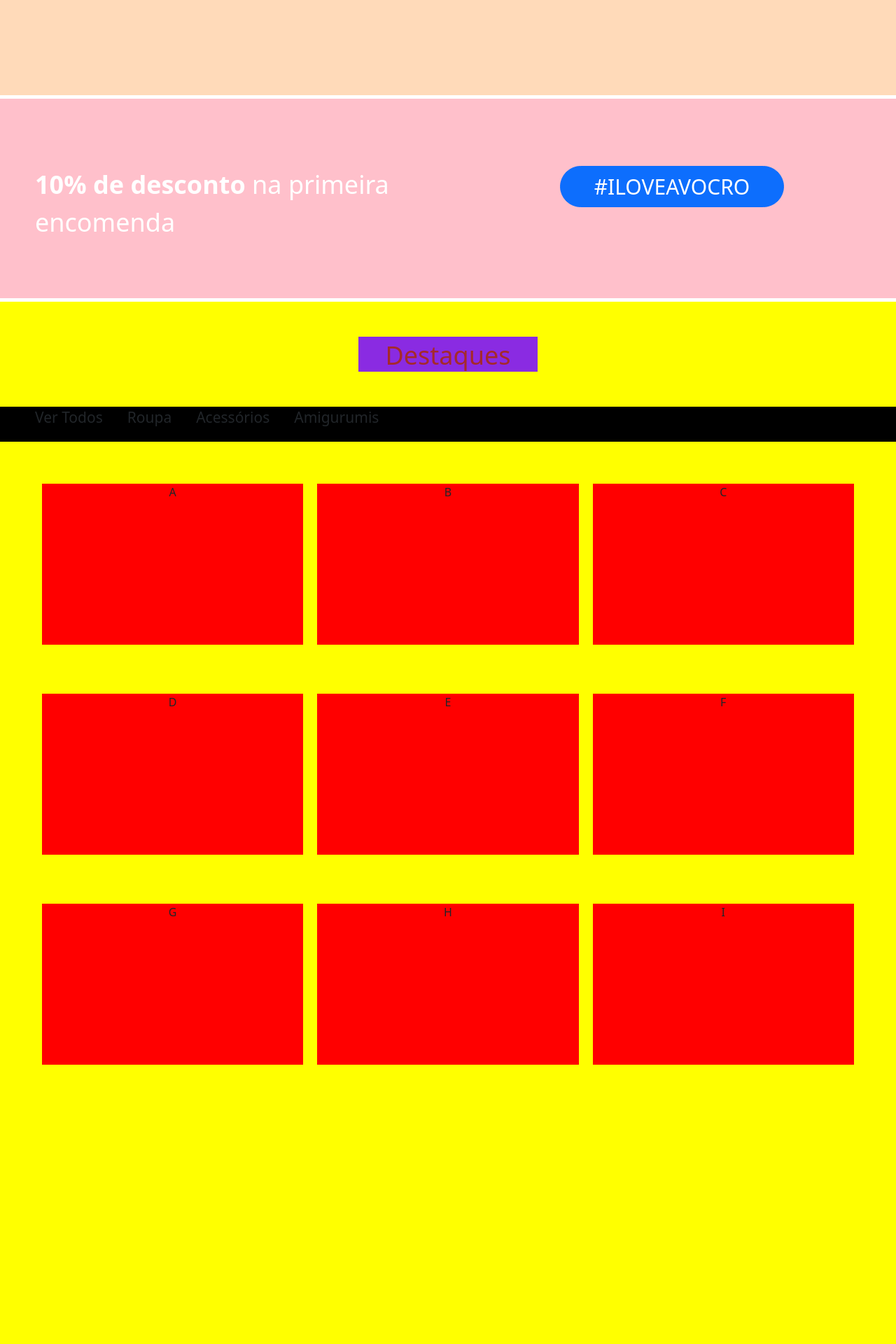
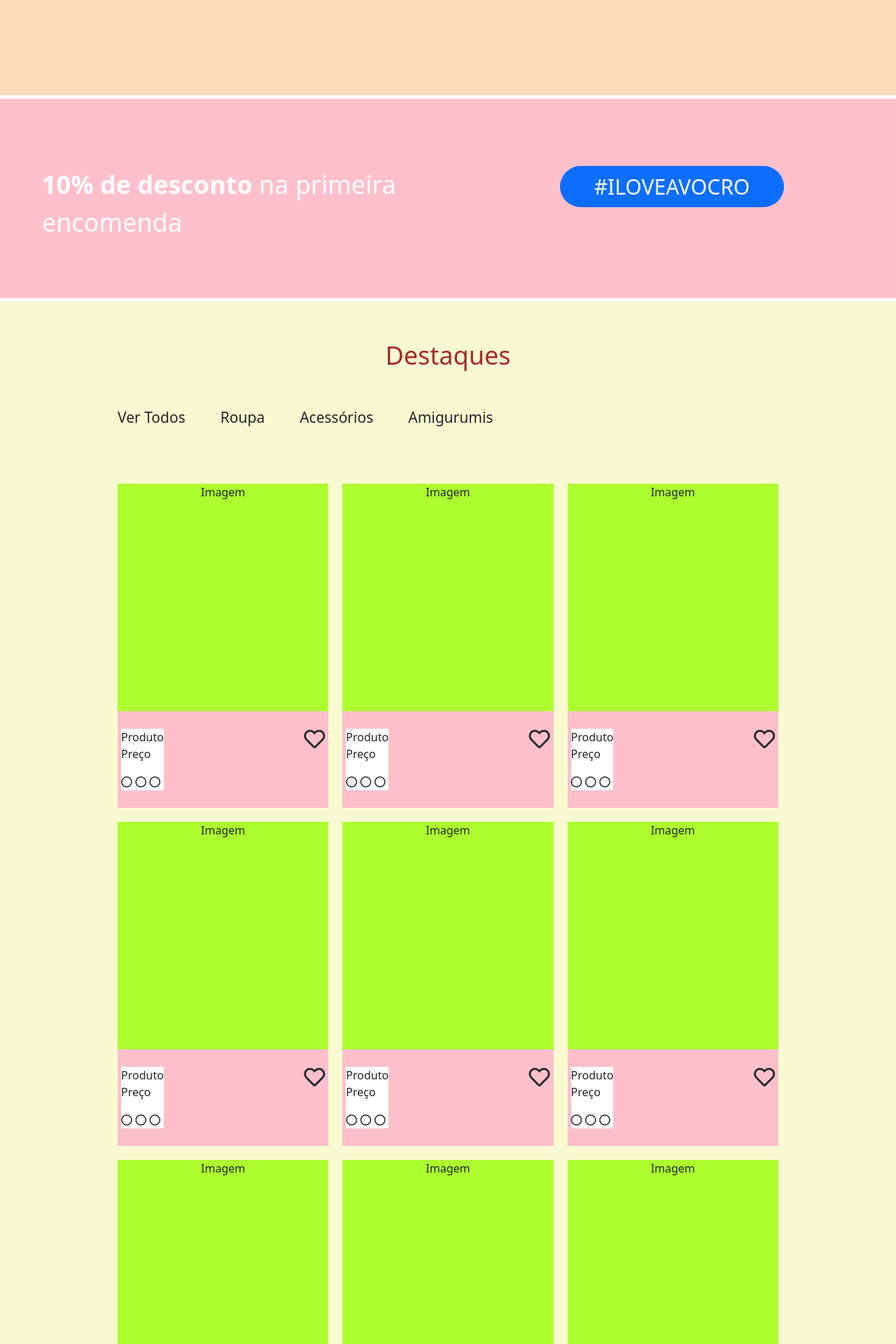
Before and after one commit to mariajardim/Avocro, a PHP site: page / in a window 1280 px wide. Shown: the part 2168-4088 px from the top of the page at 70% size. Run offline with PHP 8.4, Linux system fonts and the light colour scheme.

Commit message:
implementação dos produtos

```diff
--- a/css/style.css
+++ b/css/style.css
@@ -4,8 +4,7 @@
  dd, dt, li, tbody, td, tfoot, th, thead, tr, button, del, ins, map, object,
  a, abbr, acronym, b, bdo, big, br, cite, code, dfn, em, i, img, kbd, q, samp, small, span,
  strong, sub, sup, tt, var, legend, fieldset {
-     margin: 0;
-     padding: 0;
+    padding: 0;
  }
  img, fieldset {
      border: 0;
@@ -190,7 +189,7 @@
     #desconto p {
         font-size: 36px;
         color: white;
-        margin-left: 50px;
+        margin-left: 60px;
         margin-top: 15%;
         float: left;
         width: calc(100% - 50px);
@@ -218,19 +217,20 @@
 
 #destaques {
         width: 100%;
-        height: 2050px;
+        height: 1750px;
         float: left;
-        background-color: yellow;
+        background-color: lightgoldenrodyellow;
         }
 
 #destaques .titulo {
      width: 20%;
      height: 50px;
-     background-color:blueviolet;
+     /* background-color:blueviolet; */
      margin-top: 50px;
      margin-bottom: 50px;
      margin-left: 40%;
      margin-right: 40%;
+     padding: 0;
      }
 
      #destaques .titulo p {
@@ -242,37 +242,97 @@
 #destaques .filtros {
     width: 100%;
     height: 50px;
-    background-color: black;
+  /*  background-color: black; */
     }
 
     #destaques .filtros ul {
-        margin: 50px;
+        margin-left: 158px;
         padding: 0;
+        margin-right: 158px;
+        margin-top: 50px;
+        margin-bottom: 50px;
+        height: 50px;
         }
 
     #destaques .filtros li {
         font-size: 21px;
         float: left;
         list-style: none;
-        margin-right: 35px;
+        margin-right: 40px;
+        margin-left: 10px;
         }
 
+#destaques .produtos {
+   /*  background-color: teal; */
+    height: 1450px;
+    }
+
 #destaques .produtos ul{
-    margin: 50px;
-    padding: 0;
+        margin-left: 158px;
+        padding: 0;
+        margin-right: 158px;
+        margin-top: 50px;
+        margin-bottom: 50px;
+        height: 1450px;
     }
 
 #destaques .produtos li {
     width: calc(33.33% - 20px);
-    height: 230px;
+    height: 463px;
     float: left;
     list-style: none;
     margin: 10px;
-    margin-bottom: 60px;
     /* margin-bottom: 10px; */
     text-align: center;
     background: red;
     }
+
+#destaques li .imagem {
+    height: 325px;
+    width: 100%;
+    text-align: center;
+    background: greenyellow;
+    }
+
+#destaques li .imagemdescricao {
+    height: 138px;
+    width: 100%;
+    background: pink;
+    }
+
+    #destaques li .produtodescricao {
+        background: white;
+        margin-left: 5px;
+        margin-top: 25px;
+        float: left;
+        text-align: left;
+        }
+
+        #destaque li .produtodescricao p {
+            font-size: 16px;
+            margin-left: 25px;
+            }
+
+        #destaque li .produtodescricao .far {
+            font-size: 16px;
+            margin-bottom: 25px;
+            margin-right: 10px;
+            padding: right 20;
+            }
+
+    #destaques li .coracao {
+        width: calc(50% - 5px);
+       /* background: rgb(38, 32, 99); */
+        margin-right: 5px;
+        margin-top: 25px;
+        margin-bottom: 25px;
+        float: right;
+        }
+
+        #destaques .coracao .far {
+            float: right;
+            font-size: 30px;
+            }
 
 #youtube {
     width: 100%;
--- a/destaques.php
+++ b/destaques.php
@@ -13,14 +13,141 @@
 
 <div class="produtos">
     <ul>
-        <li>A</li>
-        <li>B</li>
-        <li>C</li>
-        <li>D</li>
-        <li>E</li>
-        <li>F</li>
-        <li>G</li>
-        <li>H</li>
-        <li>I</li>
+        <li>
+            <div class="imagem">Imagem</div>
+            <div class="imagemdescricao">
+                <div class="produtodescricao">
+                    <p>Produto <br>
+                    Preço</p>
+                    <i class="far fa-circle"></i>
+                    <i class="far fa-circle"></i>
+                    <i class="far fa-circle"></i>
+                </div>
+                <div class="coracao">
+                    <i class="far fa-heart"></i>
+                </div>
+            </div>
+        </li>
+
+        <li>
+            <div class="imagem">Imagem</div>
+            <div class="imagemdescricao">
+                <div class="produtodescricao">
+                    <p>Produto <br>
+                    Preço</p>
+                    <i class="far fa-circle"></i>
+                    <i class="far fa-circle"></i>
+                    <i class="far fa-circle"></i>
+                </div>
+                <div class="coracao">
+                    <i class="far fa-heart"></i>
+                </div>
+            </div>
+        </li>
+        <li>
+            <div class="imagem">Imagem</div>
+            <div class="imagemdescricao">
+                <div class="produtodescricao">
+                    <p>Produto <br>
+                    Preço</p>
+                    <i class="far fa-circle"></i>
+                    <i class="far fa-circle"></i>
+                    <i class="far fa-circle"></i>
+                </div>
+                <div class="coracao">
+                    <i class="far fa-heart"></i>
+                </div>
+            </div>
+        </li>
+        <li>
+            <div class="imagem">Imagem</div>
+            <div class="imagemdescricao">
+                <div class="produtodescricao">
+                    <p>Produto <br>
+                    Preço</p>
+                    <i class="far fa-circle"></i>
+                    <i class="far fa-circle"></i>
+                    <i class="far fa-circle"></i>
+                </div>
+                <div class="coracao">
+                    <i class="far fa-heart"></i>
+                </div>
+            </div>
+        </li>
+        <li>
+            <div class="imagem">Imagem</div>
+            <div class="imagemdescricao">
+                <div class="produtodescricao">
+                    <p>Produto <br>
+                    Preço</p>
+                    <i class="far fa-circle"></i>
+                    <i class="far fa-circle"></i>
+                    <i class="far fa-circle"></i>
+                </div>
+                <div class="coracao">
+                    <i class="far fa-heart"></i>
+                </div>
+            </div>
+        </li>
+        <li>
+            <div class="imagem">Imagem</div>
+            <div class="imagemdescricao">
+                <div class="produtodescricao">
+                    <p>Produto <br>
+                    Preço</p>
+                    <i class="far fa-circle"></i>
+                    <i class="far fa-circle"></i>
+                    <i class="far fa-circle"></i>
+                </div>
+                <div class="coracao">
+                    <i class="far fa-heart"></i>
+                </div>
+            </div>
+        </li>
+        <li>
+            <div class="imagem">Imagem</div>
+            <div class="imagemdescricao">
+                <div class="produtodescricao">
+                    <p>Produto <br>
+                    Preço</p>
+                    <i class="far fa-circle"></i>
+                    <i class="far fa-circle"></i>
+                    <i class="far fa-circle"></i>
+                </div>
+                <div class="coracao">
+                    <i class="far fa-heart"></i>
+                </div>
+            </div>
+        </li>
+        <li>
+            <div class="imagem">Imagem</div>
+            <div class="imagemdescricao">
+                <div class="produtodescricao">
+                    <p>Produto <br>
+                    Preço</p>
+                    <i class="far fa-circle"></i>
+                    <i class="far fa-circle"></i>
+                    <i class="far fa-circle"></i>
+                </div>
+                <div class="coracao">
+                    <i class="far fa-heart"></i>
+                </div>
+            </div>
+        </li>
+        <li>
+            <div class="imagem">Imagem</div>
+            <div class="imagemdescricao">
+                <div class="produtodescricao">
+                    <p>Produto <br>
+                    Preço</p>
+                    <i class="far fa-circle"></i>
+                    <i class="far fa-circle"></i>
+                    <i class="far fa-circle"></i>
+                </div>
+                <div class="coracao">
+                    <i class="far fa-heart"></i>
+                </div>
+            </div>
+        </li>
     </ul>
 </div>
```
